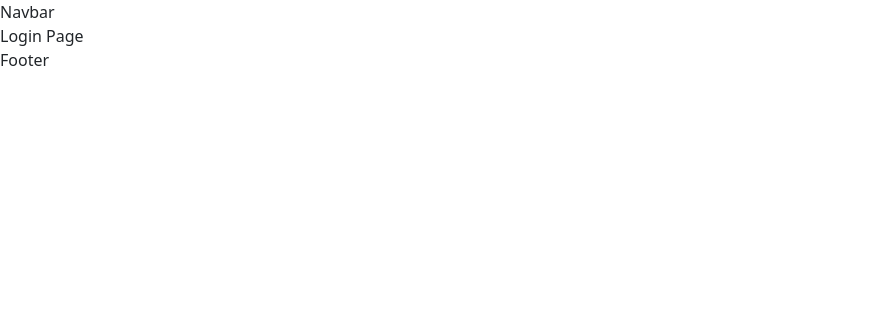
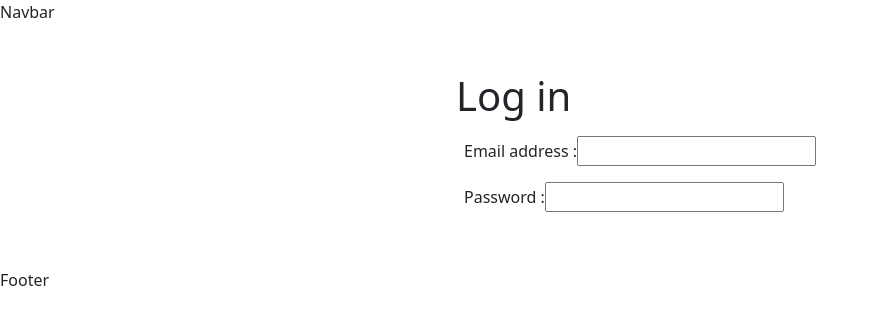
Before and after one commit to mhowitz/business-adultmen, a React (Create React App) app in the folder client/: page / in a window 1280 px wide. Shown: the top 324 px of the page, without its empty margins (0-878 px from the left). Built offline with nearby package versions, Linux system fonts and the light colour scheme.

Commit message:
begining of log in page

```diff
--- a/client/src/components/pages/Login.js
+++ b/client/src/components/pages/Login.js
@@ -1,8 +1,41 @@
-import React from 'react'
+import React, { useState } from 'react';
+
+import { validateEmail } from '../../utils/helpers';
 
 const Login = () => {
+
+  // const [formState, setFormState] = useState({ name: '', email: '', message: '' });
+
+  // const [errorMessage, setErrorMessage] = useState('');
+  // const { name, email, message } = formState;
+  // const handleChange = (e) => {
+  //   if (e.target.name === 'email') {
+  //     const isValid = validateEmail(e.target.value);
+  //     if(!isValid) {
+  //       setErrorMessage('Your email is invalid.');
+  //     } else {
+  //       setErrorMessage('');
+  //     }
+  //   }
+  // }
+
   return (
-    <div>Login Page</div>
+    <section className="d-flex justify-content-around m-5">
+      <form id ="contact-form">
+        <h1 data-testid='h1tag'>Log in</h1>
+        <div className="p-2">
+          <label htmlFor="email">Email address :</label>
+          <input type="email" name="email" />
+        </div>
+        <div className="p-2">
+          <label htmlFor="name">Password :</label>
+          <input type="text" name="name"/>
+        </div>
+
+      </form>
+
+
+    </section>
   )
 }
 
--- /dev/null
+++ b/client/src/utils/helpers.js
@@ -0,0 +1,10 @@
+// fxn that capitalizes the first letter in a function.
+export function capitalizeFirstLetter(string) {
+  return string.charAt(0).toUpperCase() + string.slice(1);
+}
+
+// regex for validating an email address
+export function validateEmail(email) {
+  var re = /^(([^<>()[\]\\.,;:\s@"]+(\.[^<>()[\]\\.,;:\s@"]+)*)|(".+"))@((\[[0-9]{1,3}\.[0-9]{1,3}\.[0-9]{1,3}\.[0-9]{1,3}\])|(([a-zA-Z\-0-9]+\.)+[a-zA-Z]{2,}))$/;
+  return re.test(String(email).toLowerCase());
+}
```
Also changed, not shown: client/src/App.js (line endings or trailing spaces).
